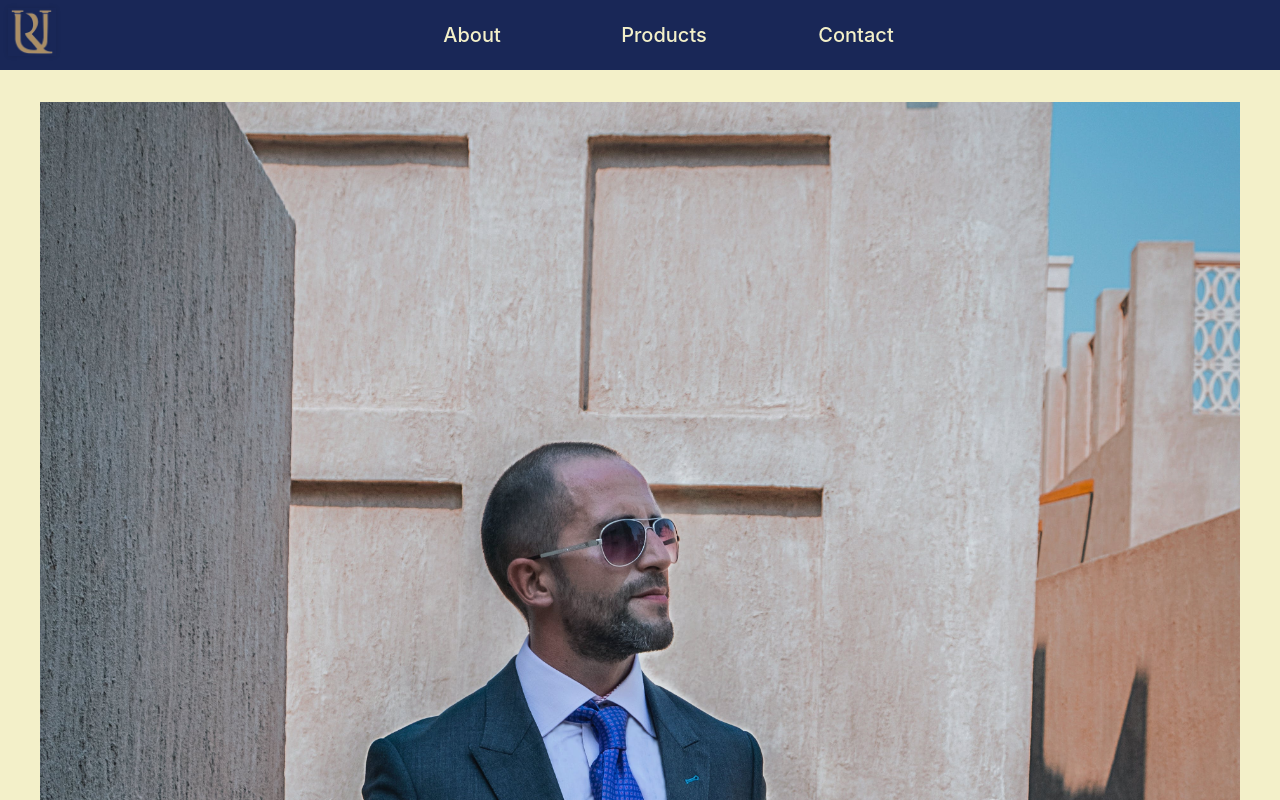
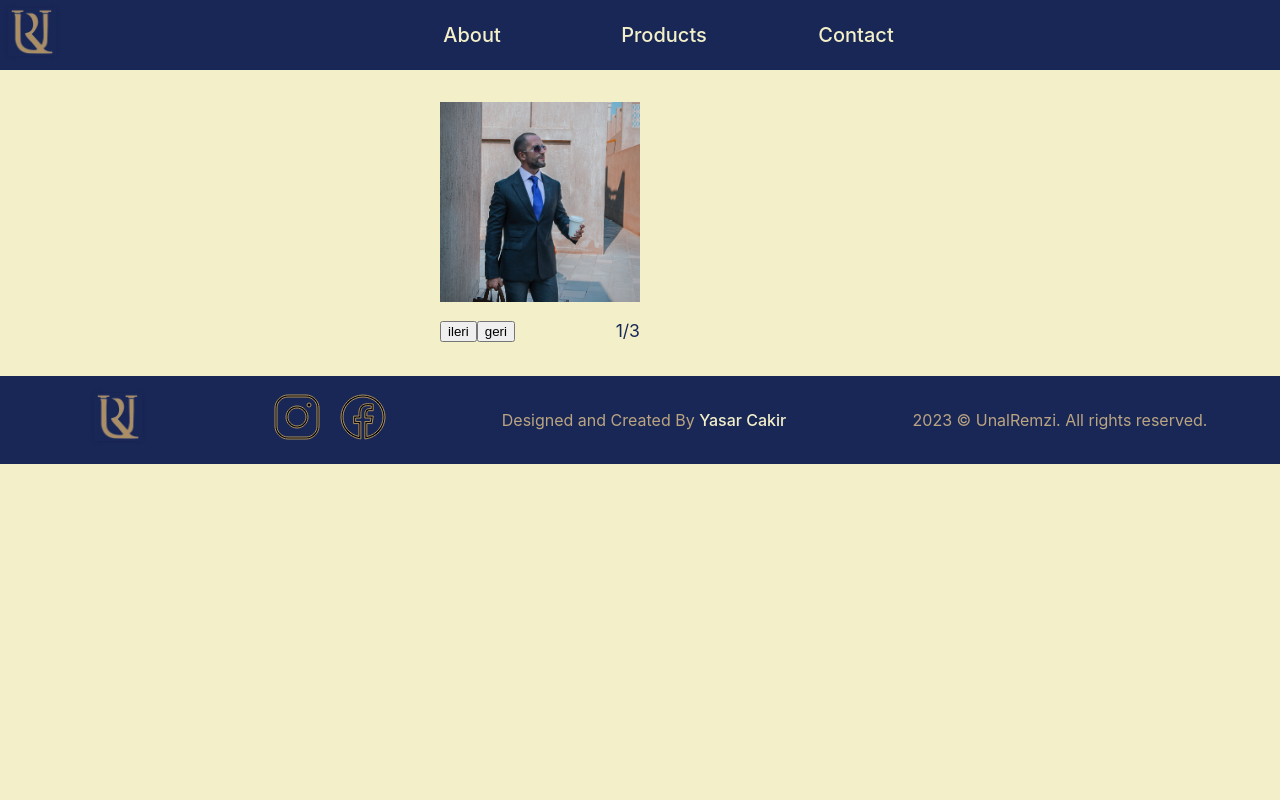
Before and after one commit to ysrckr/unalremzi-react, a React (Vite) app: page / in a window 1280 px wide. Shown: the top 800 px of the page. Built offline with nearby package versions, Linux system fonts and the light colour scheme.

Commit message:
Refactor carousel module styles and add image navigation

```diff
--- a/src/components/Carousel/carousel.module.scss
+++ b/src/components/Carousel/carousel.module.scss
@@ -1,14 +1,30 @@
 .carousel {
+  display: flex;
+  flex-direction: column;
+  align-items: center;
+  justify-content: center;
+  width: clamp(300px, 100%, 1000px);
+  gap: 1rem;
   .innerCarousel {
-    .imageBlock {
+    position: relative;
+    width: 200px;
+    height: 200px;
     .image {
+      position: absolute;
+      top: 0;
+      left: 0;
       width: 100%;
       height: 100%;
       object-fit: cover;
-      }
+      overflow: clip;
     }
   }
 
+  .carouselFooter {
+    display: flex;
+    justify-content: space-between;
+    align-items: center;
+    width: 200px;
     .carouselControlGroup {
       display: flex;
       justify-content: space-between;
@@ -19,3 +35,4 @@
       font-size: 1.1rem;
     }
   }
+}
--- a/src/components/Carousel/index.tsx
+++ b/src/components/Carousel/index.tsx
@@ -1,5 +1,6 @@
+import { FC, useState } from 'react';
+
 import type { Image } from '@/types/Images';
-import { FC } from 'react';
 import styles from './carousel.module.scss';
 
 interface CarouselProps {
@@ -7,6 +8,27 @@ interface CarouselProps {
 }
 
 export const Carousel: FC<CarouselProps> = ({ images }) => {
+  const imageCount = images.length;
+  const [currentImage, setCurrentImage] = useState(0);
+
+  const handleNextImage = () => {
+    if (currentImage === imageCount - 1) {
+      setCurrentImage(0);
+      return;
+    }
+    setCurrentImage(currentImage + 1);
+  };
+
+  const handlePrevImage = () => {
+    if (currentImage === 0) {
+      setCurrentImage(imageCount - 1);
+      return;
+    }
+    setCurrentImage(currentImage - 1);
+  };
+
+  const imageCounter = `${currentImage + 1}/${imageCount}`;
+
   if (!images.length) {
     return null;
   }
@@ -14,15 +36,14 @@ export const Carousel: FC<CarouselProps> = ({ images }) => {
   return (
     <div className={styles.carousel}>
       <div className={styles.innerCarousel}>
-        {images.map(image => (
-          <div className={styles.imageBlock} key={image.alt}>
-            <img src={image.src} alt={image.alt} className={styles.image} />
-          </div>
-        ))}
+        <img src={images[currentImage].src} alt="" className={styles.image} />
       </div>
       <div className={styles.carouselFooter}>
-        <div className={styles.carouselControlGroup}>buttons</div>
-        <p className={styles.imageCounter}>count</p>
+        <div className={styles.carouselControlGroup}>
+          <button onClick={handleNextImage}>ileri</button>
+          <button onClick={handlePrevImage}>geri</button>
+        </div>
+        <p className={styles.imageCounter}>{imageCounter}</p>
       </div>
     </div>
   );
```
Lines whose indentation alone changed are shown as unchanged.
